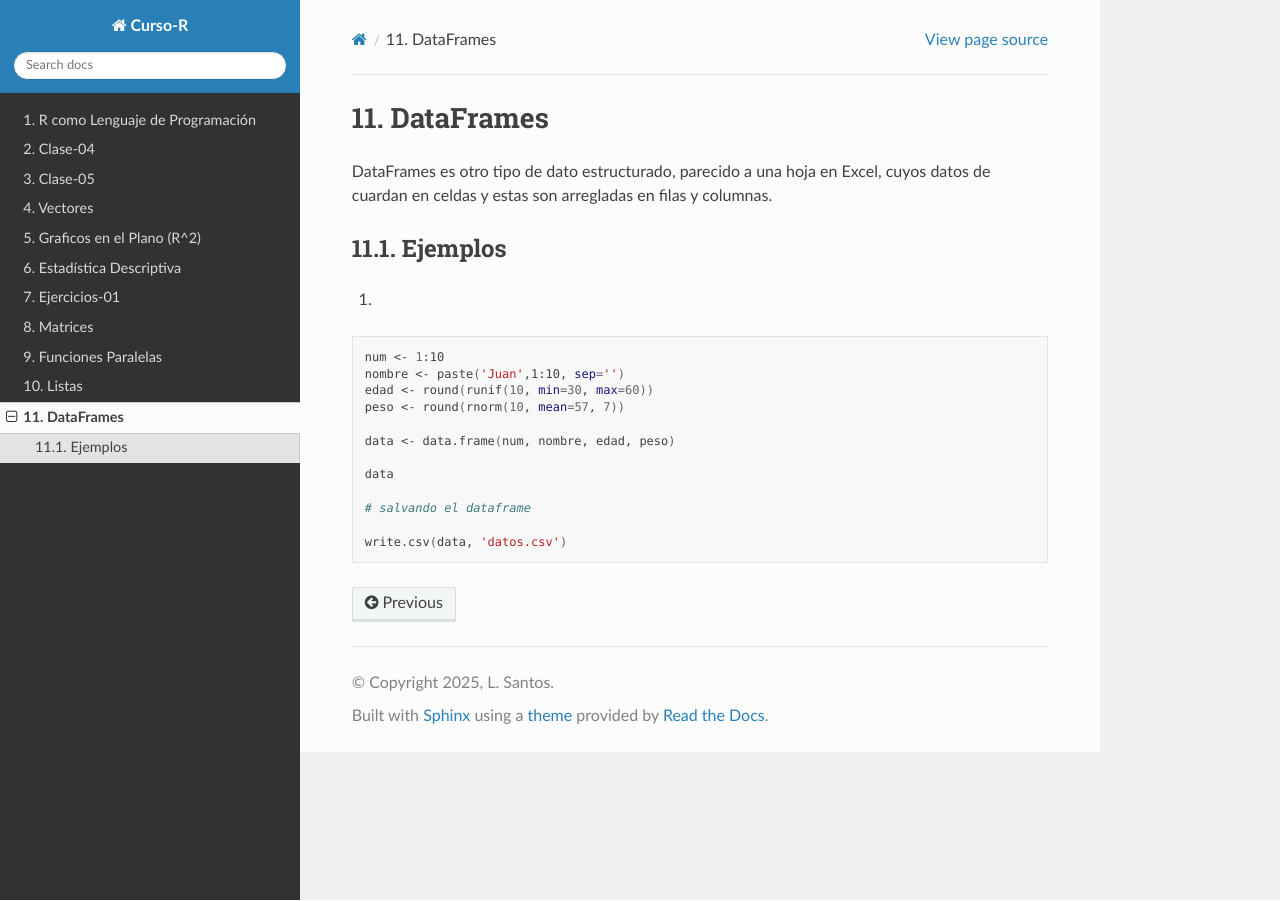
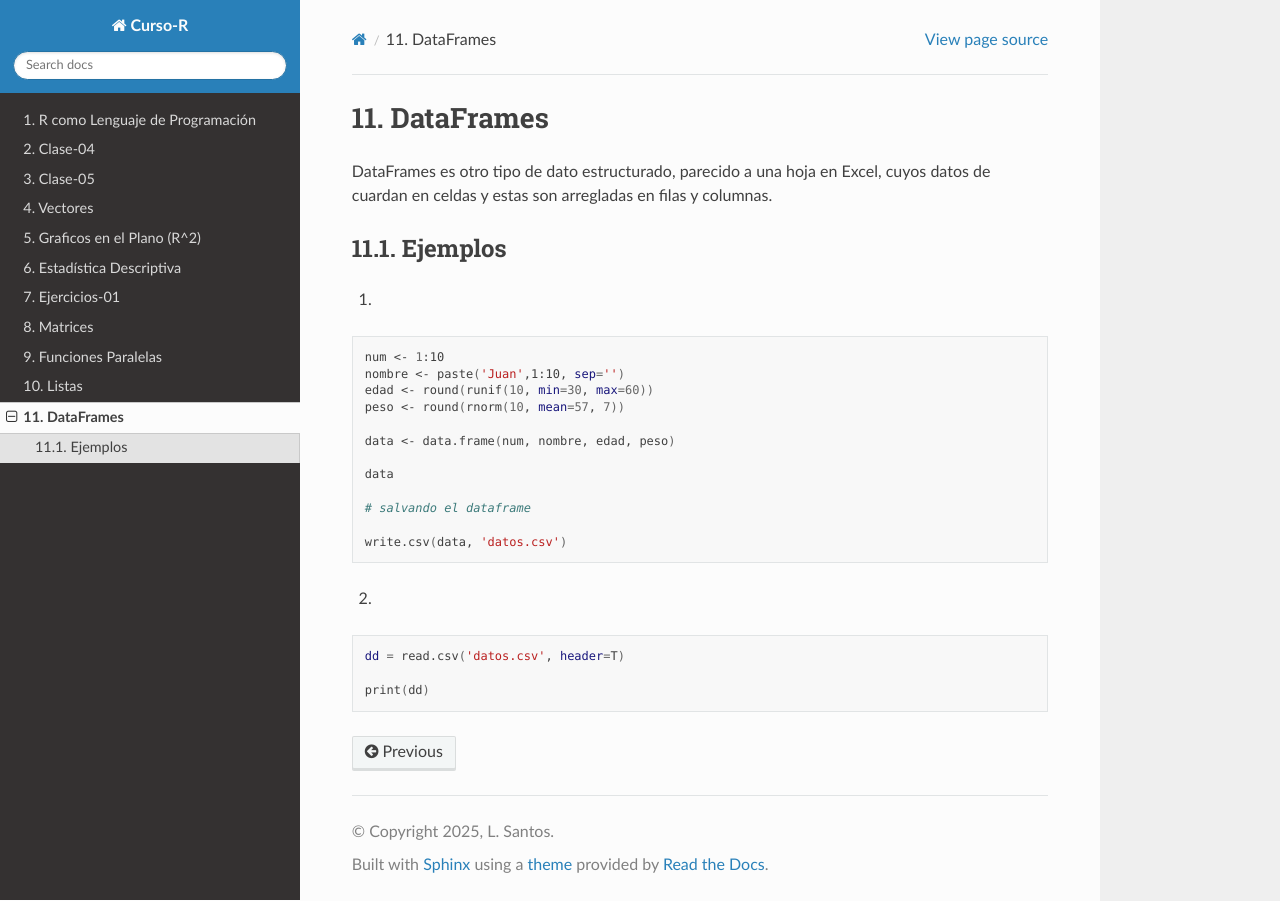
Before and after one commit to matecom57/santosg57-curso-r, a Sphinx documentation site: the page built from docs/source/dataframes.rst, in a window 1280 px wide. Built offline with Sphinx 7.4.7 and the Read the Docs theme 3.1.0, drawn with Linux system fonts in a browser that asks for light colours.

Commit message:
Test comité

```diff
--- a/docs/source/dataframes.rst
+++ b/docs/source/dataframes.rst
@@ -23,3 +23,11 @@ Ejemplos
    # salvando el dataframe
 
    write.csv(data, 'datos.csv')
+
+2)
+
+.. code:: Bash
+
+   dd = read.csv('datos.csv', header=T)
+
+   print(dd)
```
